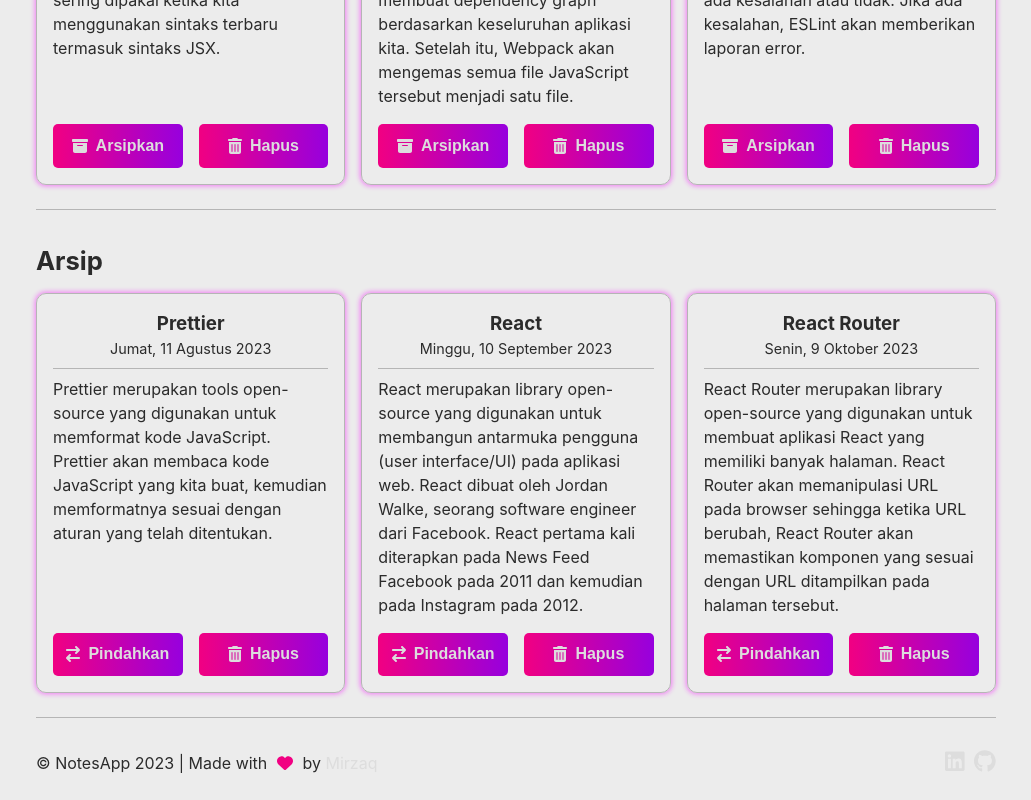
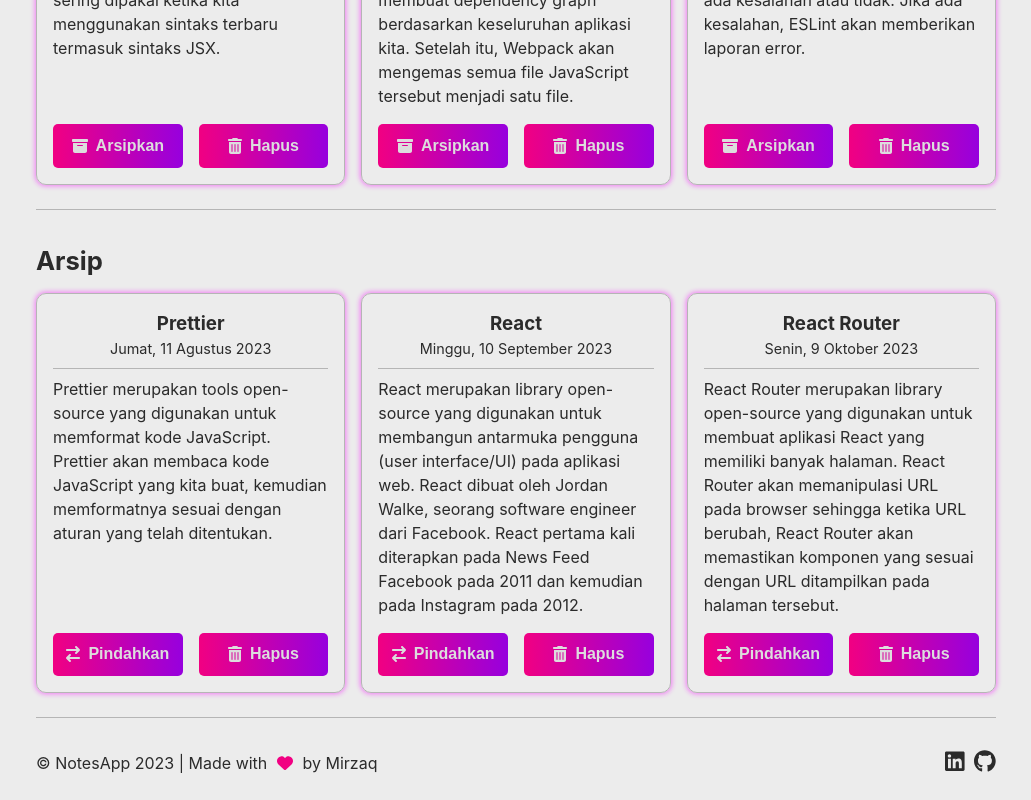
Before and after one commit to mirzaq19/notes-dcd, a React (Vite) app: page / in a window 1280 px wide. Shown: the part 1027-1827 px from the top of the page, without its empty margins (124-1155 px from the left). Built offline with nearby package versions, Linux system fonts and the light colour scheme.

Commit message:
feat: add footer animated link

```diff
--- a/src/components/Footer.jsx
+++ b/src/components/Footer.jsx
@@ -15,6 +15,7 @@
             href="https://github.com/mirzaq19"
             target="_blank"
             rel="noreferrer"
+            className={styles.animated_link}
           >
             Mirzaq
           </a>
--- a/src/components/Footer.module.scss
+++ b/src/components/Footer.module.scss
@@ -1,4 +1,11 @@
 @import '../styles/variables';
+
+[data-theme='dark'] {
+  .footer a {
+    color: $text-color-dark;
+  }
+}
+
 .footer {
   display: flex;
   justify-content: space-between;
@@ -10,9 +17,10 @@
     text-align: center;
   }
   a {
-    color: $text-color-dark;
+    color: $text-color-light;
     text-decoration: none;
     transition: all 0.2s ease-in-out;
+
     &:hover {
       color: $accent-1-color;
     }
@@ -31,3 +39,24 @@
 .social_icon {
   font-size: 1.4rem;
 }
+
+.animated_link {
+  position: relative;
+  padding-bottom: 0.4rem;
+  &::after {
+    content: '';
+    position: absolute;
+    bottom: 0;
+    left: 0;
+    width: 100%;
+    height: 0.15rem;
+    background-color: $accent-1-color;
+    opacity: 0;
+    transform: scale(0);
+    transition: opacity 300ms, transform 300ms;
+  }
+  &:hover::after {
+    opacity: 1;
+    transform: scale(1);
+  }
+}
```
